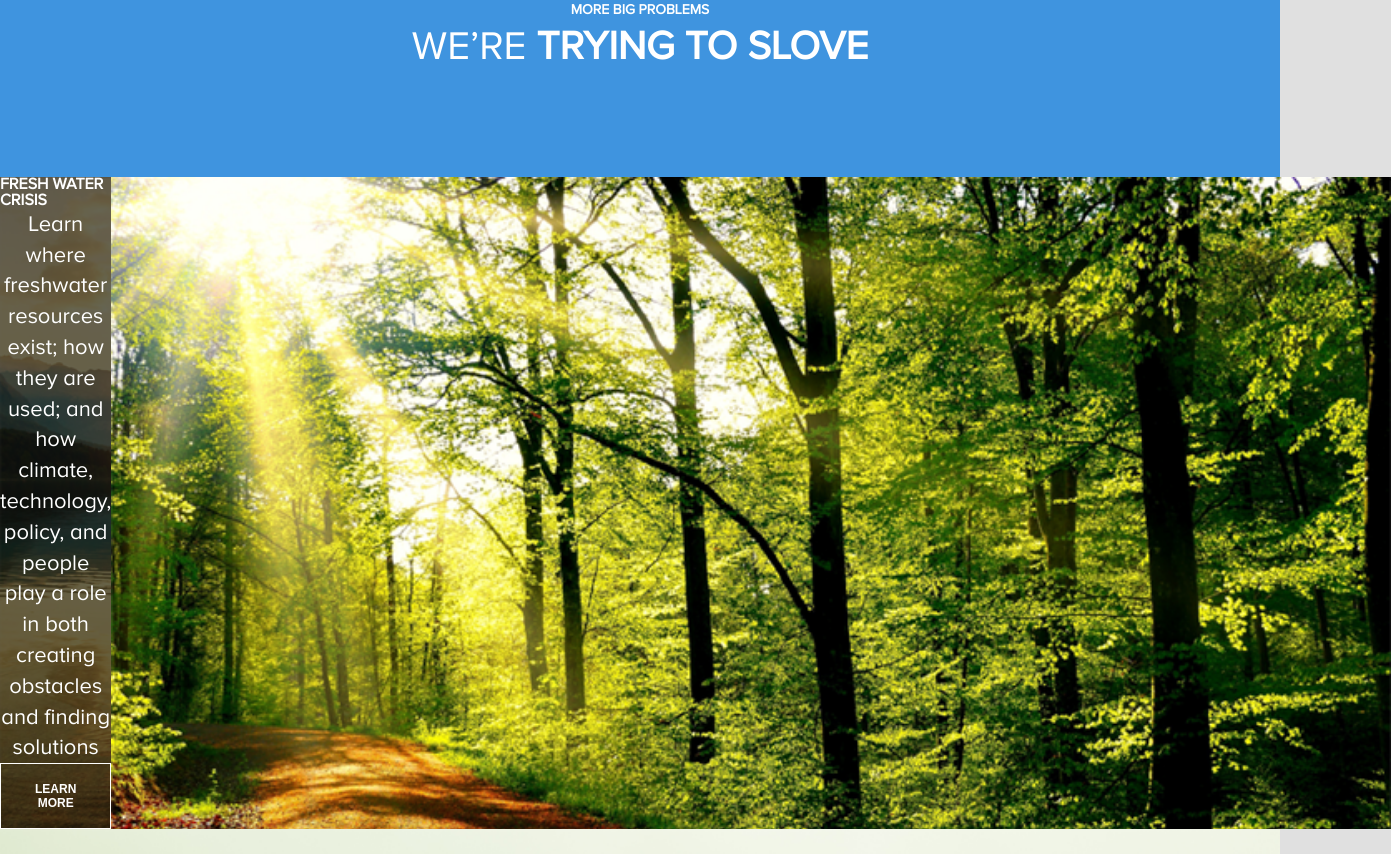
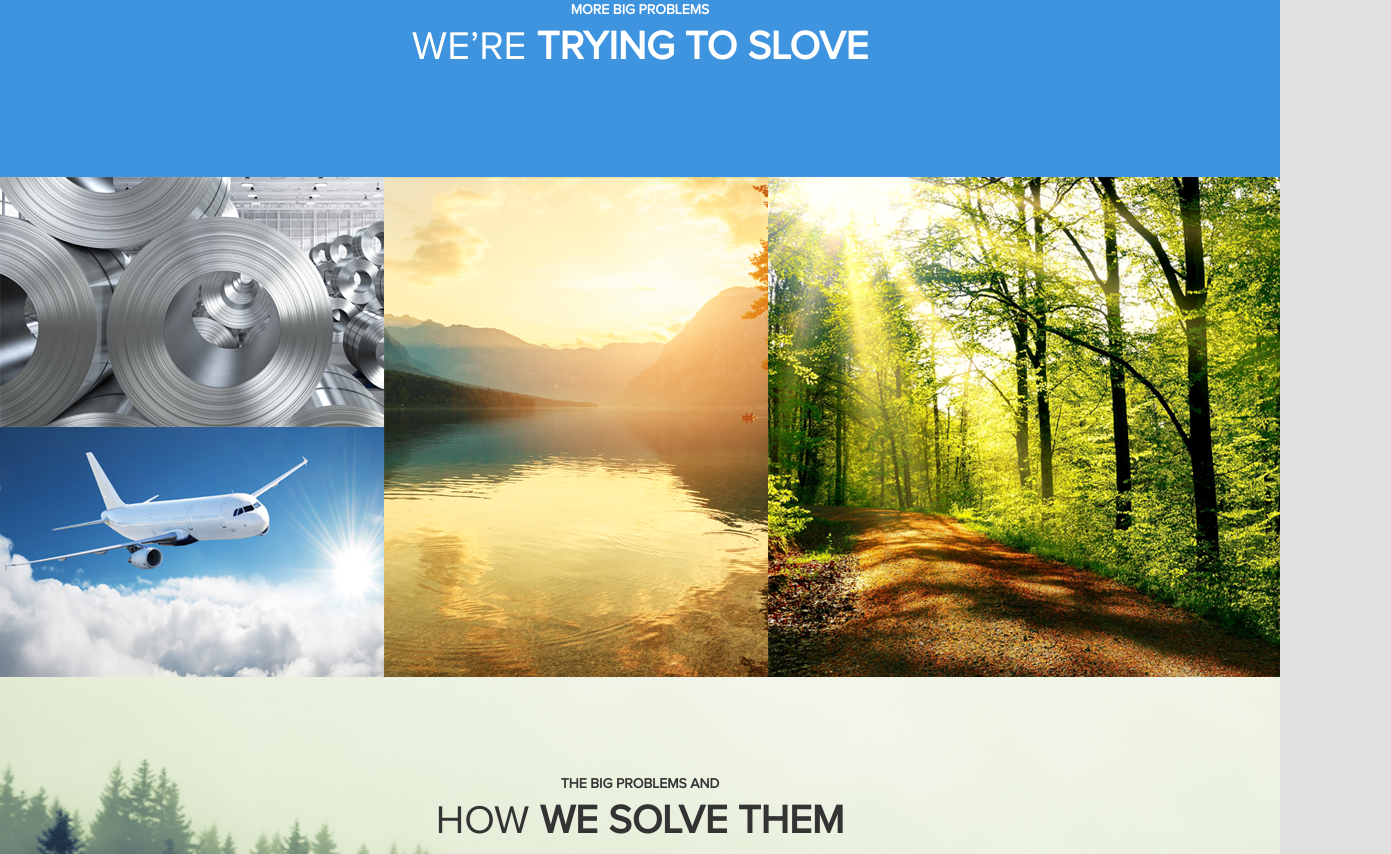
Before and after one commit to adrianmutuleanu/proiect-imc-2, a plain HTML site: page index.html in a window 1280 px wide. Shown: the part 2120-2974 px from the top of the page, 1391 px wide, since content can reach past the window. Drawn offline with nearby package versions, Linux system fonts and the light colour scheme.

Commit message:
triple image

```diff
--- a/css/style.css
+++ b/css/style.css
@@ -260,49 +260,6 @@ img {
 	padding: 10rem 0;
 }
 
-
-
-
-
-
-.image {
-	display: flex;
-}
-
-.image__one {
-	background-image: url("../images/6.png");
-	background-size: cover;
-	min-width: 100%;
-}
-
-.image__content {
-	background: linear-gradient(rgba(0,0,0,.6), rgba(0,0,0,.6)), url("../images/7.png");
-	background-size: cover;
-	display: flex;
-	flex-direction: column;
-	justify-content: space-around;
-	align-items: center;
-}
-
-.image__content-title {
-  	font-size: 1.6rem;
-  	color: #fff;
-	font-weight: bold;
-	text-transform: uppercase;
-}
-
-.image__content-body {
-  	font-size: 2.2rem;
-	color: #fff;
-	text-align: center;
-	line-height: 1.4;
-}
-
-
-
-
-
-
 .banner2 {
 	background-image: url("../images/8.png");
 	background-size: cover;
@@ -380,47 +337,13 @@ img {
   	color: #20B636;
 }
 
-.before-footer__description {
-	background-color: #20B636;
-	width:50%;
-}
-
-.before-footer__image {
-	background-image: url("../images/9.png");
-	background-size: cover;
-	width: 50%;
-}
-
-.before-footer {
-	display: flex;
-}
-
-.before-footer__title h6 {
-	font-size: 1.4rem;
-	color: #fff;
-	font-weight: bold;
-	text-transform: uppercase;
-}
-
-.before-footer__title h2 {
-	font-size: 4rem;
-	color: #fff;
-	font-weight: bold;
-	text-transform: uppercase;
-  	line-height: 1.5;
-}
-
-.before-footer__content {
-	font-size: 1.6rem;
-	color: #fff;
-  	line-height: 1.5;
-  	margin: 5rem 0;
+.footer {
+	margin: 5rem 0;
 }
 
 .footer__content {
 	background-color: #fff;
 	padding: 9rem;
-	margin: 5rem auto;
 }
 
 .footer__content h2 {
@@ -470,12 +393,6 @@ img {
 	margin-top: 4rem;
 }
 
-
-
-
-
-
-
 .carousel__content-title {
 	position: relative;
 }
@@ -503,3 +420,126 @@ img {
 	bottom: -2rem;
 	left: 4rem;
 }
+
+.before-footer {
+	position: relative;
+	height: 48rem;
+}
+
+.before-footer::before {
+	content: '';
+    position: absolute;
+    left: 0;
+    top: 0;
+    width: 50%;
+    height: 48rem;
+    background-color: #20B636;
+    z-index: -1;
+}
+
+.before-footer::after {
+	content: '';
+    position: absolute;
+    right: 0;
+    top: 0;
+    width: 50%;
+    height: 48rem;
+    background-image: url("../images/9.png");
+    background-size: cover;
+    z-index: -1;
+}
+
+.before-footer__description {
+	height: 48rem;
+	display: flex;
+	flex-direction: column;
+	align-items: flex-start;
+	justify-content: space-evenly;
+}
+
+.before-footer__title h6 {
+	font-size: 1.4rem;
+	color: #fff;
+	font-weight: bold;
+	text-transform: uppercase;
+}
+
+.before-footer__title h2 {
+	font-size: 4rem;
+	color: #fff;
+	font-weight: bold;
+	text-transform: uppercase;
+	line-height: 1.5;
+}
+
+.before-footer__content {
+	font-size: 1.6rem;
+	color: #fff;
+	line-height: 1.5;
+	margin: 5rem 0;
+}
+
+.triple-image {
+	display: flex;
+	height: 50rem;
+}
+
+.triple-image__two {
+	flex-basis: 30%;
+	position: relative;
+}
+
+.triple-image__two::before {
+	content: '';
+    position: absolute;
+    left: 0;
+    top: 0;
+    width: 100%;
+    height: 50%;
+    background-image: url("../images/4.png");
+    background-size: cover;
+}
+
+.triple-image__two::after {
+	content: '';
+    position: absolute;
+    left: 0;
+    bottom: 0;
+    width: 100%;
+    height: 50%;
+    background-image: url("../images/5.png");
+    background-size: cover;
+}
+
+.triple-image__content {
+	flex-basis: 30%;
+	position: relative;
+}
+
+.triple-image__content::before {
+	content: '';
+    position: absolute;
+    left: 0;
+    top: 0;
+    width: 100%;
+    height: 100%;
+    background-image: url("../images/7.png");
+    background-size: cover;
+    z-index: -1;
+}
+
+.triple-image__one {
+	flex-basis: 40%;
+	position: relative;
+}
+
+.triple-image__one::before {
+	content: '';
+    position: absolute;
+    left: 0;
+    top: 0;
+    width: 100%;
+    height: 100%;
+    background-image: url("../images/6.png");
+    background-size: cover;
+}
--- a/index.html
+++ b/index.html
@@ -83,17 +83,10 @@
 		<h2><span style="font-weight: 100;">we’re</span> trying to slove</h2>
 	</div>
 
-	<div class="image">
-		<div class="image__two">
-			<div></div>
-			<div></div>
-		</div>
-		<div class="image__content">
-			<div class="image__content-title">fresh water crisis</div>
-			<div class="image__content-body">Learn where freshwater resources exist; how they are used; and how climate, technology, policy, and people play a role in both creating obstacles and finding solutions</div>
-			<button class="button">LEARN MORE</button>
-		</div>
-		<div class="image__one"></div>
+	<div class="triple-image">
+		<div class="triple-image__two"></div>
+		<div class="triple-image__content"></div>
+		<div class="triple-image__one"></div>
 	</div>
 
 	<div class="banner2">
@@ -151,8 +144,8 @@
 	</div>
 
 	<div class="before-footer">
-		<div class="before-footer__description">
-			<div class="container container--medium">
+		<div class="container container--medium">
+			<div class="before-footer__description">
 				<div class="before-footer__title">
 					<h6>your vision into reality</h6>
 					<h2>we can <span style="font-weight: 100;">help</span></h2>
@@ -162,8 +155,6 @@
 				</div>
 				<button class="button">LEARN MORE</button>
 			</div>
-		</div>
-		<div class="before-footer__image">
 		</div>
 	</div>
 
```
